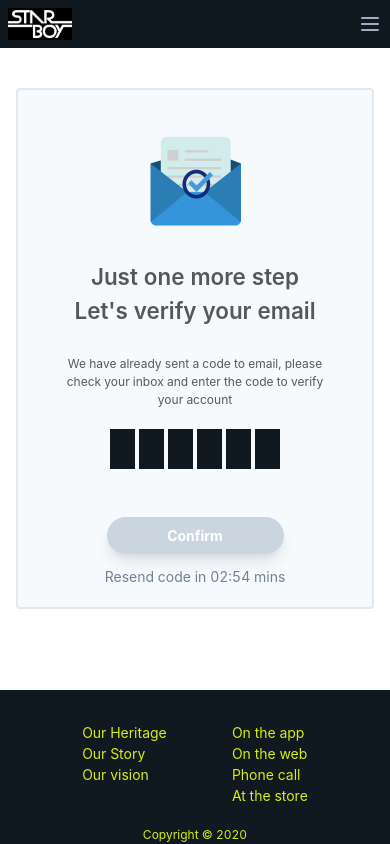
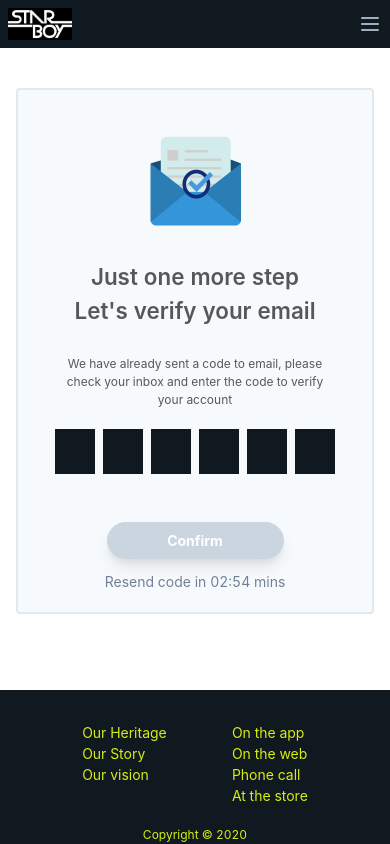
Before and after one commit to skyrocketeer/Futbol_ForAll-Front, a Next.js app: page /accounts/verify in a window 390 px wide. Built offline with nearby package versions, Linux system fonts and the light colour scheme.

Commit message:
#22 fix css for small screen

```diff
--- a/components/Input/token.module.scss
+++ b/components/Input/token.module.scss
@@ -1,16 +1,12 @@
 .input__token {
 	width: 40px;
 	height: 60px;
-	border: none;
-	line-height: 50px;
 	text-align: center;
 	font-size: 24px;
-	font-weight: 200;
 	color: white;
-	margin: 0 2px;
 
 	@media screen and (max-width: 500px) {
-		width: 25px;
-		height: 40px;
+		width: 40px;
+		height: 45px;
 	}
 }
--- a/pages/accounts/verify.tsx
+++ b/pages/accounts/verify.tsx
@@ -148,7 +148,7 @@ function VerifyAccount(): JSX.Element {
 							{Array.from({ length: 6 }, () => "").map( (el, index) => {
 								return (
 									<TokenInput
-										propClassName='mx-2'
+										propClassName='mx-1 sm:mx-2'
 										index={(index+1)}
 										key={index}
 										token={token[index]}
```
